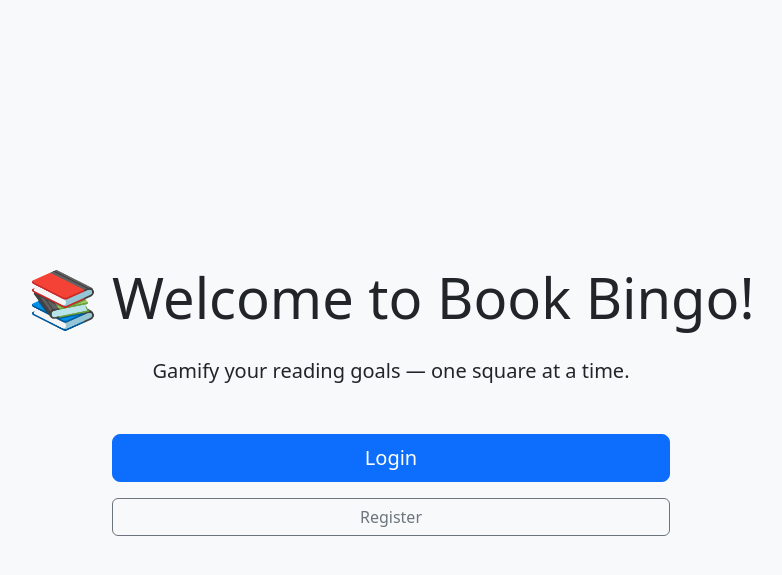
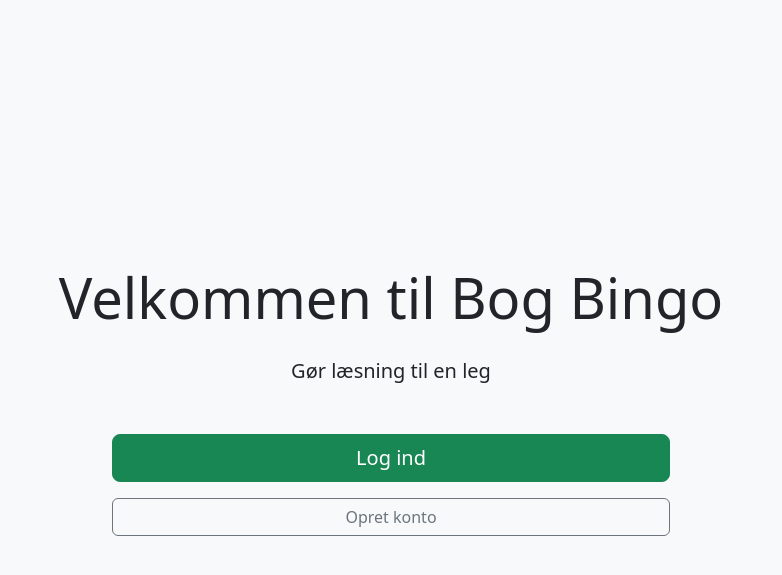
Before and after one commit to Line-WH/bog_bingo, a PHP site: page / in a window 1280 px wide. Shown: the top 575 px of the page, without its empty margins (249-1031 px from the left). Run offline with PHP 8.4, Linux system fonts and the light colour scheme; style sheets or scripts are compiled from the project's sources.

Commit message:
cleanup og omskrev til dansk

```diff
--- a/index.php
+++ b/index.php
@@ -30,12 +30,12 @@ require "settings/init.php";
 
 
     <div class="container">
-        <h1 class="display-4 mb-4">📚 Welcome to Book Bingo!</h1>
-        <p class="lead mb-5">Gamify your reading goals — one square at a time.</p>
+        <h1 class="display-4 mb-4">Velkommen til Bog Bingo</h1>
+        <p class="lead mb-5">Gør læsning til en leg</p>
 
         <div class="d-grid gap-3 col-6 mx-auto">
-                <a href="login.php" class="btn btn-primary btn-lg">Login</a>
-                <a href="register.php" class="btn btn-outline-secondary">Register</a>
+                <a href="login.php" class="btn btn-success btn-lg">Log ind</a>
+                <a href="register.php" class="btn btn-outline-secondary">Opret konto</a>
         </div>
     </div>
 
```
